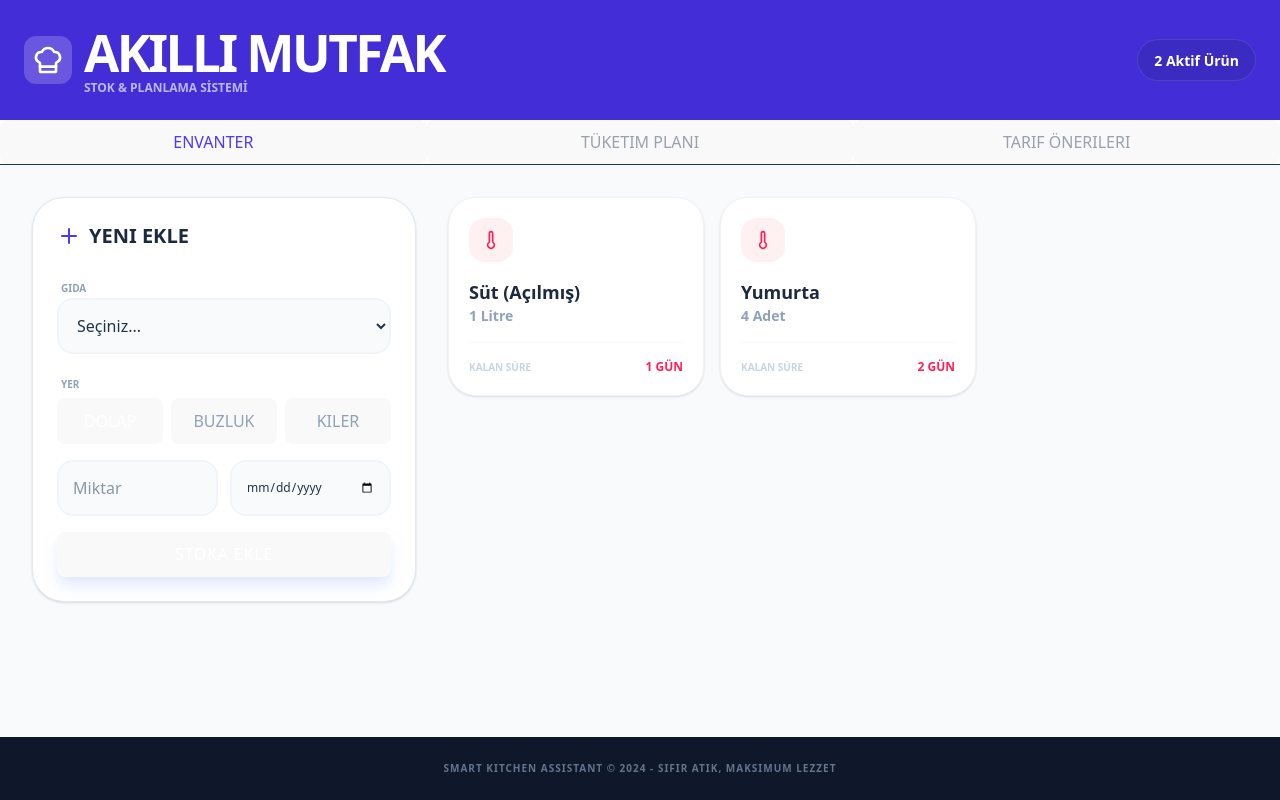
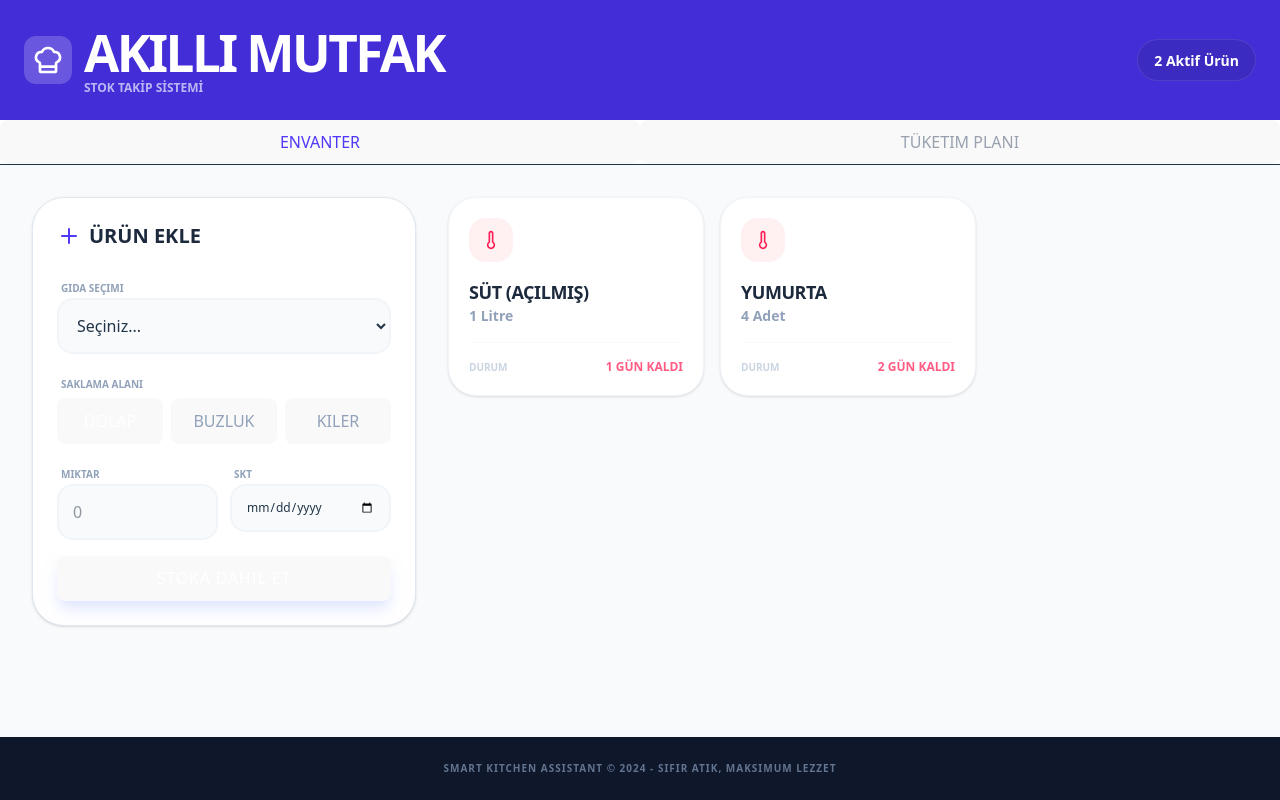
Before and after one commit to sertacdigital-sketch/Akilli-Mutfak, a React (Vite) app: page / in a window 1280 px wide. Built offline with nearby package versions, Linux system fonts and the light colour scheme.

Commit message:
Update App.jsx

```diff
--- a/src/App.jsx
+++ b/src/App.jsx
@@ -1,7 +1,7 @@
 import React, { useState, useEffect } from 'react';
 import { Plus, Trash2, Calendar, AlertTriangle, CheckCircle, Utensils, Pencil, Save, X, Snowflake, Sun, Thermometer, ChefHat, BookOpen, Clock, Coffee, Soup, Salad, Carrot, ArrowRight } from 'lucide-react';
 
-// --- GIDA VE TARİF VERİLERİ (Aynı şekilde korunuyor) ---
+// --- GIDA VERİTABANI ---
 const GIDA_VERITABANI = {
     "Süt (Açılmış)": { dolap: 3, buzluk: null, kiler: null, birim: "Litre" },
     "Yumurta": { dolap: 21, buzluk: null, kiler: 7, birim: "Adet" },
@@ -31,13 +31,6 @@ const GIDA_VERITABANI = {
     "Pirinç / Makarna": { dolap: null, buzluk: null, kiler: 365, birim: "Paket" },
 };
 
-const TARIF_VERITABANI = [
-    { ad: "Menemen", kategori: "Kahvaltı", malzemeler: ["Yumurta", "Domates", "Biber"], zorluk: "Kolay", sure: "15 dk", tarif: "Biberleri ve domatesleri sotele, üzerine yumurtaları kır." },
-    { ad: "Karnıyarık", kategori: "Ana Yemek", malzemeler: ["Patlıcan", "Kıyma", "Domates", "Biber", "Soğan"], zorluk: "Zor", sure: "60 dk", tarif: "Patlıcanları kızart, kıymalı harcı içine doldur, fırınla." },
-    { ad: "Sebzeli Omlet", kategori: "Kahvaltı", malzemeler: ["Yumurta", "Biber", "Peynir", "Marul"], zorluk: "Kolay", sure: "10 dk", tarif: "Yumurtaları çırp, sebzeleri ekle, pişir." },
-    { ad: "Tavuk Sote", kategori: "Ana Yemek", malzemeler: ["Tavuk (Çiğ)", "Biber", "Domates", "Soğan"], zorluk: "Orta", sure: "30 dk", tarif: "Tavukları doğra, sebzelerle sotele." }
-];
-
 export default function App() {
     const [urunler, setUrunler] = useState([
         { id: 1, ad: "Süt (Açılmış)", miktar: "1 Litre", saklamaYeri: "dolap", skt: new Date(Date.now() + 1 * 24 * 60 * 60 * 1000).toISOString().split('T')[0] },
@@ -49,8 +42,7 @@ export default function App() {
     const [miktar, setMiktar] = useState("");
     const [manuelTarih, setManuelTarih] = useState("");
     const [aktifSekme, setAktifSekme] = useState('liste');
-
-    const bugun = new Date().toISOString().split('T')[0];
+    const [duzenlemeId, setDuzenlemeId] = useState(null);
 
     useEffect(() => {
         if (secilenUrunKey && GIDA_VERITABANI[secilenUrunKey]) {
@@ -79,11 +71,16 @@ export default function App() {
     };
 
     const urunSil = (id) => setUrunler(urunler.filter(u => u.id !== id));
+
+    const tarihGuncelle = (id, yeniTarih) => {
+        setUrunler(urunler.map(u => u.id === id ? { ...u, skt: yeniTarih } : u));
+        setDuzenlemeId(null);
+    };
+
     const kalanGun = (t) => Math.ceil((new Date(t) - new Date().setHours(0, 0, 0, 0)) / 86400000);
 
     return (
         <div className="min-h-screen w-full bg-slate-50 flex flex-col overflow-x-hidden">
-            {/* GLOBAL CSS OVERRIDE - TAM EKRAN İÇİN KRİTİK */}
             <style dangerouslySetInnerHTML={{
                 __html: `
         body, html, #root {
@@ -95,7 +92,6 @@ export default function App() {
         }
       `}} />
 
-            {/* Header - Full Width */}
             <header className="w-full bg-indigo-700 text-white p-6 shadow-lg flex justify-between items-center">
                 <div className="flex items-center gap-3">
                     <div className="bg-white/20 p-2 rounded-xl">
@@ -103,7 +99,7 @@ export default function App() {
                     </div>
                     <div>
                         <h1 className="text-2xl font-black uppercase tracking-tighter">Akıllı Mutfak</h1>
-                        <p className="text-indigo-100 text-xs font-bold opacity-75">STOK & PLANLAMA SİSTEMİ</p>
+                        <p className="text-indigo-100 text-xs font-bold opacity-75">STOK TAKİP SİSTEMİ</p>
                     </div>
                 </div>
                 <div className="bg-indigo-800/50 px-4 py-2 rounded-full border border-white/10 hidden md:block">
@@ -111,73 +107,104 @@ export default function App() {
                 </div>
             </header>
 
-            {/* Nav - Full Width */}
             <nav className="w-full flex bg-white border-b sticky top-0 z-50">
-                {['liste', 'plan', 'tarifler'].map((tab) => (
+                {['liste', 'plan'].map((tab) => (
                     <button
                         key={tab}
                         onClick={() => setAktifSekme(tab)}
                         className={`flex-1 py-4 text-sm font-black uppercase transition-all border-b-4 ${aktifSekme === tab ? 'border-indigo-600 text-indigo-600 bg-indigo-50/30' : 'border-transparent text-gray-400 hover:text-gray-600'}`}
                     >
-                        {tab === 'liste' ? 'Envanter' : tab === 'plan' ? 'Tüketim Planı' : 'Tarif Önerileri'}
+                        {tab === 'liste' ? 'Envanter' : 'Tüketim Planı'}
                     </button>
                 ))}
             </nav>
 
-            {/* Content Area - Full Width */}
             <main className="flex-1 w-full p-4 md:p-8">
 
                 {aktifSekme === 'liste' && (
                     <div className="flex flex-col lg:flex-row gap-8 w-full max-w-[1600px] mx-auto">
-                        {/* Form - Sol Taraf */}
                         <div className="w-full lg:w-96 shrink-0">
                             <div className="bg-white p-6 rounded-[32px] shadow-sm border border-slate-200 sticky top-24">
                                 <h2 className="text-xl font-black text-slate-800 mb-6 flex items-center gap-2 uppercase">
-                                    <Plus className="text-indigo-600" /> Yeni Ekle
+                                    <Plus className="text-indigo-600" /> Ürün Ekle
                                 </h2>
                                 <form onSubmit={urunEkle} className="space-y-4">
                                     <div>
-                                        <label className="text-[10px] font-black text-slate-400 uppercase ml-1">Gıda</label>
+                                        <label className="text-[10px] font-black text-slate-400 uppercase ml-1">Gıda Seçimi</label>
                                         <select className="w-full p-3.5 bg-slate-50 border-2 border-slate-100 rounded-2xl focus:border-indigo-500 outline-none transition-all" value={secilenUrunKey} onChange={(e) => setSecilenUrunKey(e.target.value)}>
                                             <option value="">Seçiniz...</option>
                                             {Object.keys(GIDA_VERITABANI).map(k => <option key={k} value={k}>{k}</option>)}
                                         </select>
                                     </div>
                                     <div>
-                                        <label className="text-[10px] font-black text-slate-400 uppercase ml-1">Yer</label>
+                                        <label className="text-[10px] font-black text-slate-400 uppercase ml-1">Saklama Alanı</label>
                                         <div className="grid grid-cols-3 gap-2 mt-1">
                                             {['dolap', 'buzluk', 'kiler'].map(t => (
-                                                <button key={t} type="button" onClick={() => setSaklamaYeri(t)} className={`py-2 rounded-xl text-[10px] font-bold uppercase ${saklamaYeri === t ? 'bg-indigo-600 text-white' : 'bg-slate-50 text-slate-400'}`}>{t}</button>
+                                                <button key={t} type="button" onClick={() => setSaklamaYeri(t)} className={`py-2 rounded-xl text-[10px] font-bold uppercase transition-colors ${saklamaYeri === t ? 'bg-indigo-600 text-white' : 'bg-slate-50 text-slate-400'}`}>{t}</button>
                                             ))}
                                         </div>
                                     </div>
                                     <div className="grid grid-cols-2 gap-3">
-                                        <input type="number" placeholder="Miktar" className="p-3.5 bg-slate-50 border-2 border-slate-100 rounded-2xl outline-none" value={miktar} onChange={e => setMiktar(e.target.value)} />
-                                        <input type="date" className="p-3.5 bg-slate-50 border-2 border-slate-100 rounded-2xl outline-none text-xs" value={manuelTarih} onChange={e => setManuelTarih(e.target.value)} />
+                                        <div>
+                                            <label className="text-[10px] font-black text-slate-400 uppercase ml-1">Miktar</label>
+                                            <input type="number" placeholder="0" className="w-full p-3.5 bg-slate-50 border-2 border-slate-100 rounded-2xl outline-none" value={miktar} onChange={e => setMiktar(e.target.value)} />
+                                        </div>
+                                        <div>
+                                            <label className="text-[10px] font-black text-slate-400 uppercase ml-1">SKT</label>
+                                            <input type="date" className="w-full p-3.5 bg-slate-50 border-2 border-slate-100 rounded-2xl outline-none text-xs" value={manuelTarih} onChange={e => setManuelTarih(e.target.value)} />
+                                        </div>
                                     </div>
-                                    <button className="w-full bg-indigo-600 text-white py-4 rounded-2xl font-black shadow-lg shadow-indigo-100 hover:bg-indigo-700 transition-all active:scale-95 uppercase tracking-wider">Stoka Ekle</button>
+                                    <button className="w-full bg-indigo-600 text-white py-4 rounded-2xl font-black shadow-lg shadow-indigo-100 hover:bg-indigo-700 transition-all active:scale-95 uppercase tracking-wider">Stoka Dahil Et</button>
                                 </form>
                             </div>
                         </div>
 
-                        {/* Liste - Sağ Taraf */}
                         <div className="flex-1">
                             <div className="grid grid-cols-1 sm:grid-cols-2 xl:grid-cols-3 gap-4">
                                 {urunler.map(u => {
                                     const k = kalanGun(u.skt);
+                                    const isEditing = duzenlemeId === u.id;
+
                                     return (
-                                        <div key={u.id} className="bg-white p-5 rounded-[28px] border border-slate-100 shadow-sm group hover:shadow-md transition-all">
+                                        <div key={u.id} className="bg-white p-5 rounded-[28px] border border-slate-100 shadow-sm group hover:shadow-md transition-all relative overflow-hidden">
                                             <div className="flex justify-between items-start mb-4">
                                                 <div className={`p-3 rounded-2xl ${k <= 2 ? 'bg-rose-50 text-rose-500' : 'bg-indigo-50 text-indigo-500'}`}>
                                                     {u.saklamaYeri === 'buzluk' ? <Snowflake size={20} /> : <Thermometer size={20} />}
                                                 </div>
-                                                <button onClick={() => urunSil(u.id)} className="opacity-0 group-hover:opacity-100 p-2 text-slate-300 hover:text-rose-500 transition-all"><Trash2 size={18} /></button>
+                                                <div className="flex gap-1 opacity-0 group-hover:opacity-100 transition-all">
+                                                    <button onClick={() => setDuzenlemeId(isEditing ? null : u.id)} className="p-2 text-slate-300 hover:text-indigo-500">
+                                                        {isEditing ? <X size={18} /> : <Pencil size={18} />}
+                                                    </button>
+                                                    <button onClick={() => urunSil(u.id)} className="p-2 text-slate-300 hover:text-rose-500">
+                                                        <Trash2 size={18} />
+                                                    </button>
+                                                </div>
                                             </div>
-                                            <h3 className="font-black text-slate-800 text-lg">{u.ad}</h3>
+
+                                            <h3 className="font-black text-slate-800 text-lg uppercase tracking-tight">{u.ad}</h3>
                                             <p className="text-sm font-bold text-slate-400">{u.miktar}</p>
-                                            <div className={`mt-4 pt-4 border-t border-slate-50 flex justify-between items-center`}>
-                                                <span className="text-[10px] font-black uppercase text-slate-300">Kalan Süre</span>
-                                                <span className={`text-xs font-black uppercase ${k <= 2 ? 'text-rose-500' : 'text-emerald-500'}`}>{k} GÜN</span>
+
+                                            <div className="mt-4 pt-4 border-t border-slate-50">
+                                                {isEditing ? (
+                                                    <div className="space-y-2">
+                                                        <label className="text-[9px] font-black text-indigo-500 uppercase">Tarih Güncelle</label>
+                                                        <div className="flex gap-2">
+                                                            <input
+                                                                type="date"
+                                                                className="flex-1 p-2 bg-indigo-50 border-none rounded-lg text-xs font-bold outline-none"
+                                                                defaultValue={u.skt}
+                                                                onBlur={(e) => tarihGuncelle(u.id, e.target.value)}
+                                                            />
+                                                        </div>
+                                                    </div>
+                                                ) : (
+                                                    <div className="flex justify-between items-center">
+                                                        <span className="text-[10px] font-black uppercase text-slate-300">Durum</span>
+                                                        <span className={`text-xs font-black uppercase ${k <= 2 ? 'text-rose-500 animate-pulse' : 'text-emerald-500'}`}>
+                                                            {k <= 0 ? 'SÜRESİ DOLDU' : `${k} GÜN KALDI`}
+                                                        </span>
+                                                    </div>
+                                                )}
                                             </div>
                                         </div>
                                     );
@@ -189,44 +216,31 @@ export default function App() {
 
                 {aktifSekme === 'plan' && (
                     <div className="w-full max-w-[1400px] mx-auto grid grid-cols-1 md:grid-cols-3 gap-6">
-                        {['Bugün', 'Yarın', 'Hafta İçi'].map((day, idx) => (
-                            <div key={day} className="bg-white p-8 rounded-[40px] border border-slate-100 shadow-sm">
-                                <h3 className="text-2xl font-black text-slate-800 mb-6 uppercase italic tracking-tighter">{day}</h3>
-                                <div className="space-y-3">
-                                    {urunler.filter((_, i) => i % 3 === idx).map(u => (
-                                        <div key={u.id} className="flex items-center justify-between p-4 bg-slate-50 rounded-2xl">
-                                            <span className="font-bold text-slate-700">{u.ad}</span>
-                                            <ArrowRight size={16} className="text-slate-300" />
-                                        </div>
-                                    ))}
-                                </div>
-                            </div>
-                        ))}
-                    </div>
-                )}
+                        {['Acil Tüketilmesi Gerekenler', 'Yakında Bitecekler', 'Uzun Vadeli Stok'].map((day, idx) => {
+                            let filtered = [];
+                            if (idx === 0) filtered = urunler.filter(u => kalanGun(u.skt) <= 3);
+                            if (idx === 1) filtered = urunler.filter(u => kalanGun(u.skt) > 3 && kalanGun(u.skt) <= 7);
+                            if (idx === 2) filtered = urunler.filter(u => kalanGun(u.skt) > 7);
 
-                {aktifSekme === 'tarifler' && (
-                    <div className="w-full max-w-4xl mx-auto space-y-6">
-                        {TARIF_VERITABANI.map((tarif, i) => (
-                            <div key={i} className="bg-white p-8 rounded-[32px] border border-slate-100 shadow-sm flex flex-col md:flex-row gap-8 items-center">
-                                <div className="flex-1">
-                                    <span className="text-[10px] font-black text-indigo-500 uppercase tracking-widest bg-indigo-50 px-3 py-1 rounded-full">{tarif.kategori}</span>
-                                    <h3 className="text-3xl font-black text-slate-800 mt-2">{tarif.ad}</h3>
-                                    <p className="text-slate-500 mt-4 leading-relaxed">{tarif.tarif}</p>
-                                    <div className="flex gap-2 mt-6">
-                                        {tarif.malzemeler.map(m => (
-                                            <span key={m} className="px-3 py-1 bg-slate-100 rounded-lg text-xs font-bold text-slate-500">{m}</span>
-                                        ))}
+                            return (
+                                <div key={day} className="bg-white p-8 rounded-[40px] border border-slate-100 shadow-sm">
+                                    <h3 className="text-xl font-black text-slate-800 mb-6 uppercase italic tracking-tighter border-b pb-2">{day}</h3>
+                                    <div className="space-y-3">
+                                        {filtered.length > 0 ? filtered.map(u => (
+                                            <div key={u.id} className="flex items-center justify-between p-4 bg-slate-50 rounded-2xl hover:bg-indigo-50 transition-colors">
+                                                <span className="font-bold text-slate-700">{u.ad}</span>
+                                                <div className="flex items-center gap-2">
+                                                    <span className="text-[10px] font-black text-slate-400 italic">{u.skt}</span>
+                                                    <ArrowRight size={16} className="text-slate-300" />
+                                                </div>
+                                            </div>
+                                        )) : (
+                                            <p className="text-slate-300 text-xs font-bold uppercase py-4">Bu kategori için ürün yok.</p>
+                                        )}
                                     </div>
                                 </div>
-                                <div className="w-full md:w-32 flex flex-col items-center gap-2 shrink-0">
-                                    <div className="w-20 h-20 rounded-full bg-rose-500 flex items-center justify-center text-white font-black text-xl shadow-lg shadow-rose-100">
-                                        %100
-                                    </div>
-                                    <span className="text-[10px] font-black text-slate-400 uppercase text-center">Malzeme Uyumu</span>
-                                </div>
-                            </div>
-                        ))}
+                            )
+                        })}
                     </div>
                 )}
 
```
